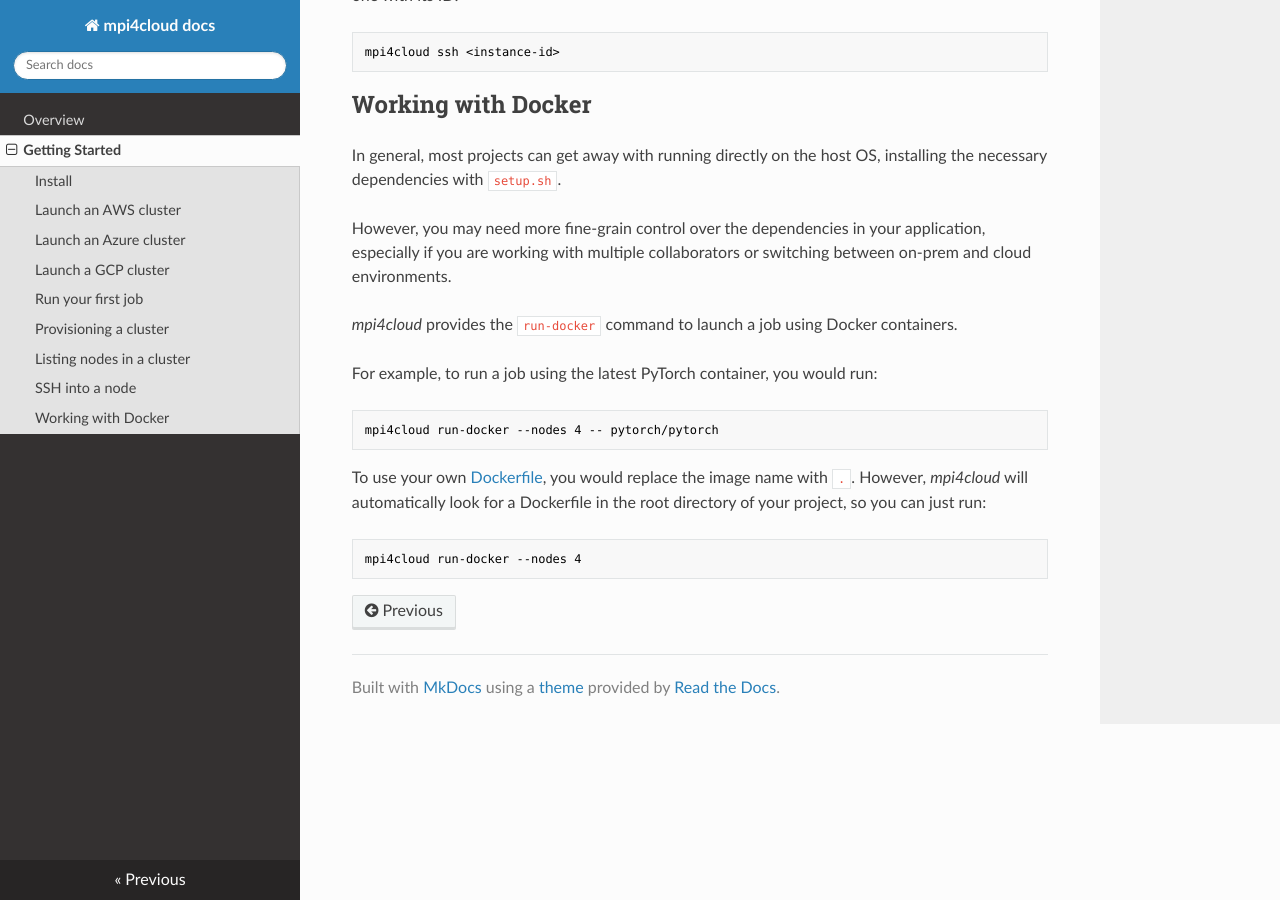
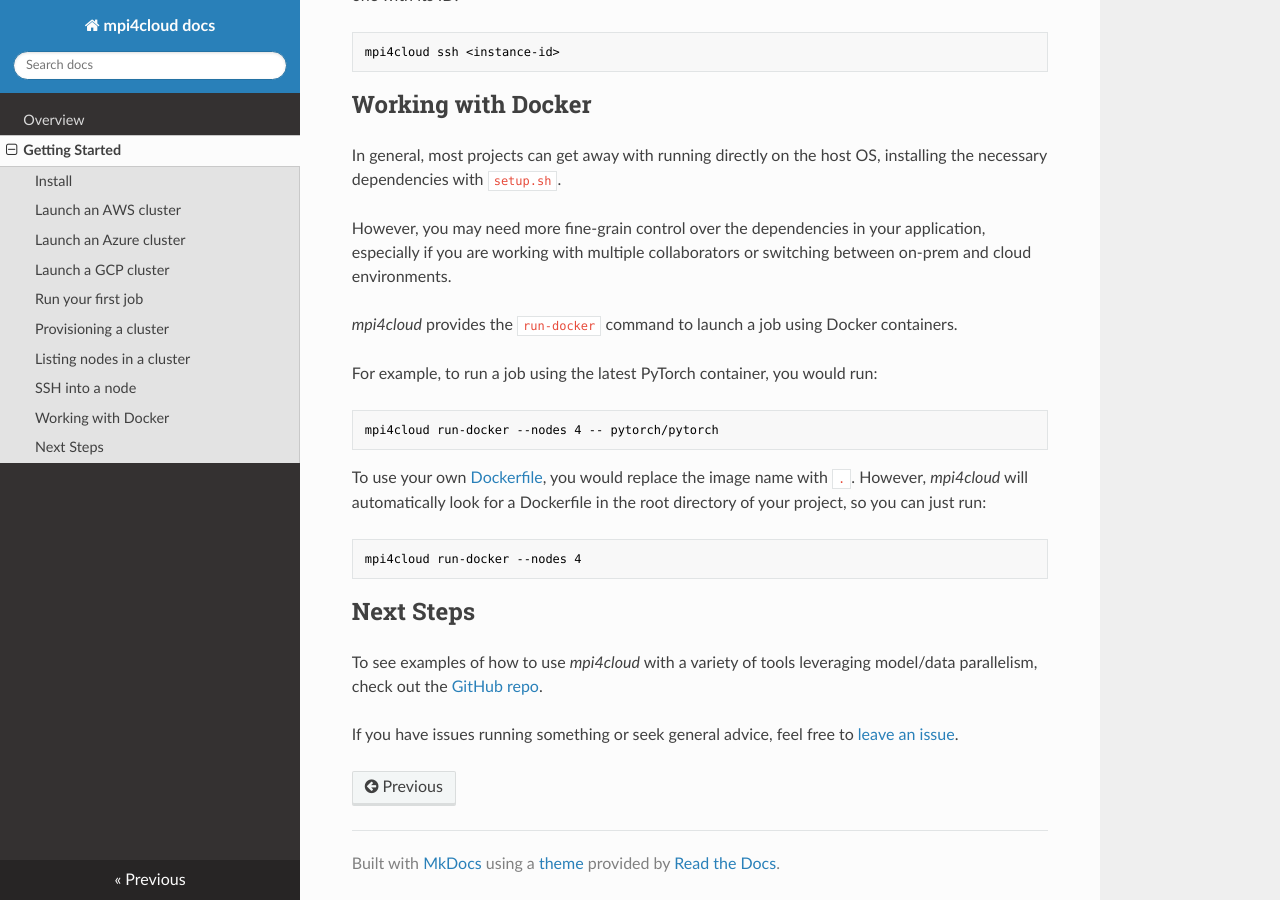
Before and after one commit to mpi4cloud/mpi4cloud, an MkDocs documentation site: the page built from docs/getting-started.md, in a window 1280 px wide and 900 px high, scrolled down 2605 px. Built offline with MkDocs 1.6.1, drawn with Linux system fonts in a browser that asks for light colours; nearby versions of some CDN libraries.

Commit message:
add next steps

````diff
--- a/docs/getting-started.md
+++ b/docs/getting-started.md
@@ -167,3 +167,12 @@ root directory of your project, so you can just run:
 ```bash
 mpi4cloud run-docker --nodes 4
 ```
+
+## Next Steps
+
+To see examples of how to use _mpi4cloud_
+with a variety of tools leveraging model/data
+parallelism, check out the [GitHub repo](https://github.com/mpi4cloud/mpi4cloud/tree/main/examples).
+
+If you have issues running something or seek general advice,
+feel free to [leave an issue](https://github.com/mpi4cloud/mpi4cloud/issues).
````
